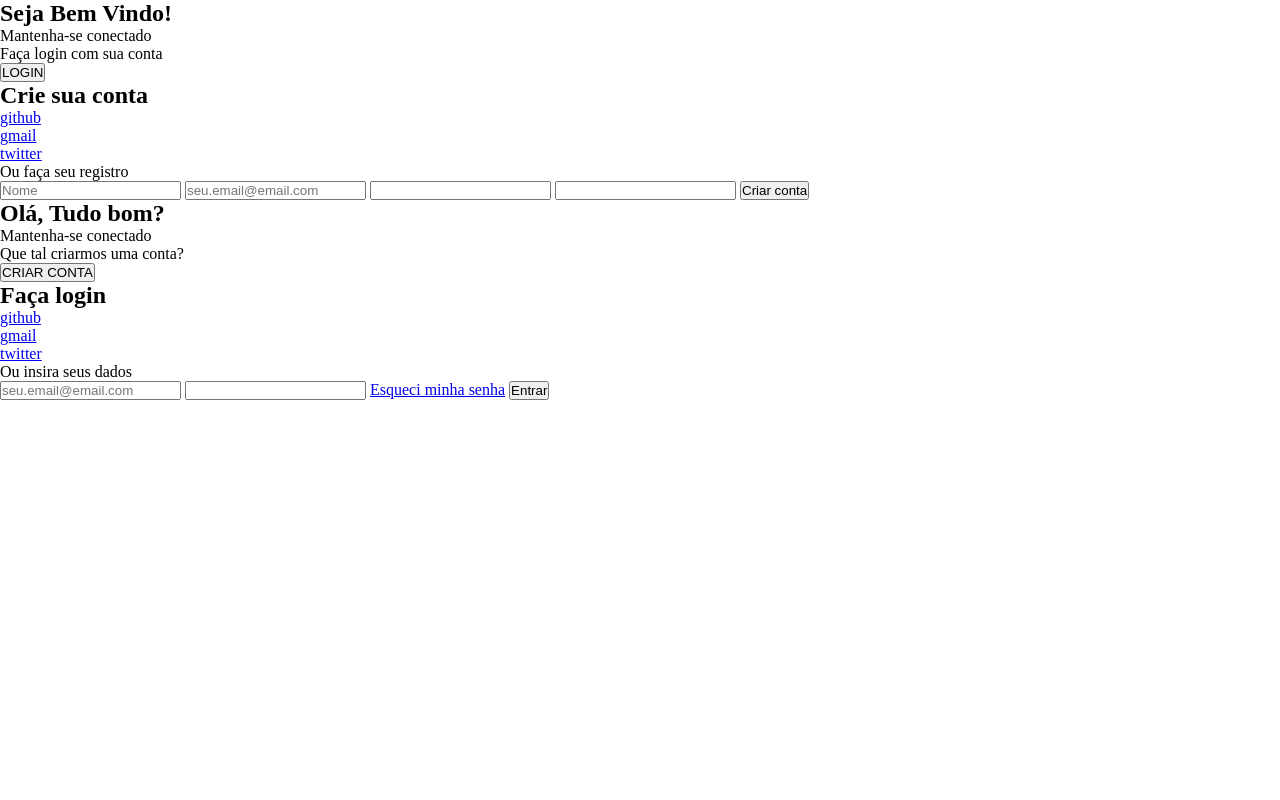
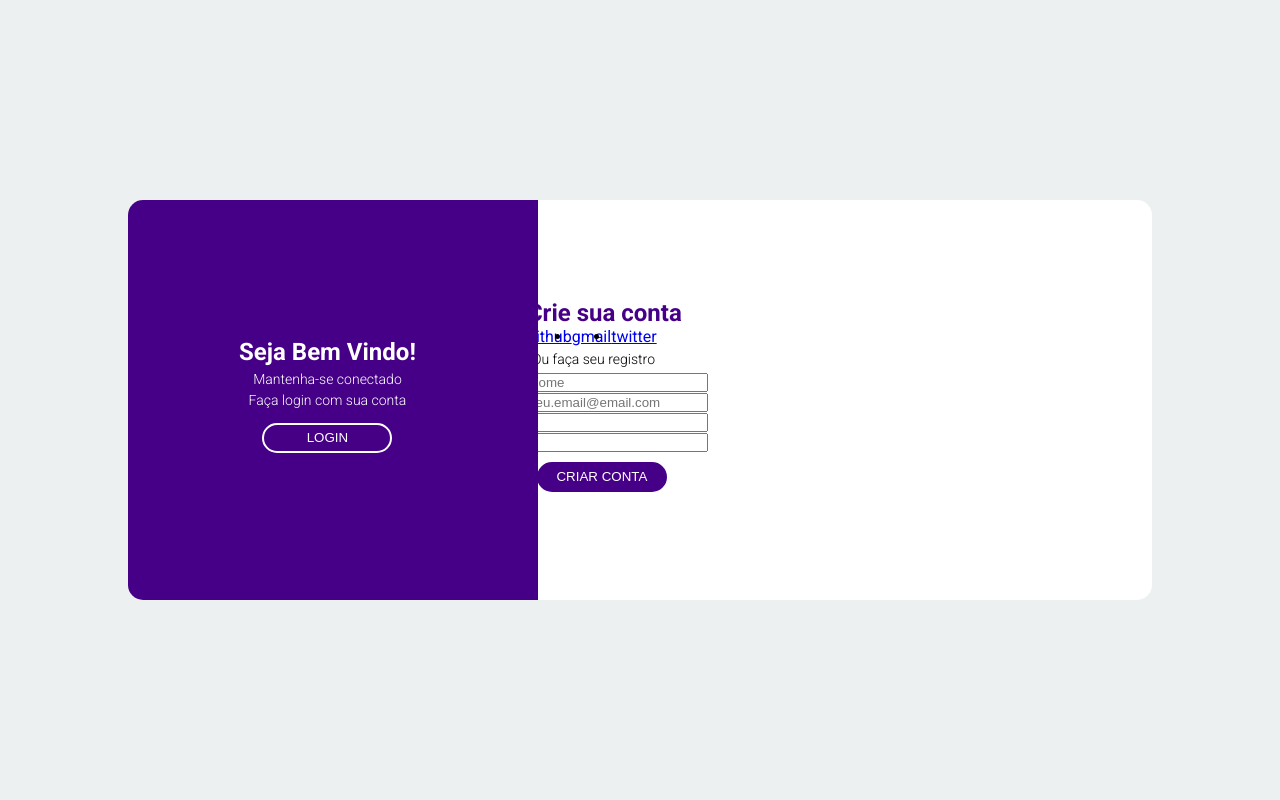
Before and after one commit to Jefferson682/studentsRegister, a PHP site: page / in a window 1280 px wide. Run offline with PHP 8.4, Linux system fonts and the light colour scheme.

Commit message:
modify style

```diff
--- a/css/style.css
+++ b/css/style.css
@@ -1,5 +1,100 @@
+@import url('https://fonts.googleapis.com/css2?family=Roboto:wght@300;400;700;900&display=swap');
+
 * {
     margin: 0;
     padding: 0;
     box-sizing: border-box;
 }
+
+body {
+    font-family: 'Roboto', sans-serif;
+}
+
+.container {
+    display: flex;
+    justify-content: center;
+    align-items: center;
+    height: 100vh;
+    background-color: #ecf0f1;
+}
+
+.content {
+    background-color: white;
+    border-radius: 15px;
+    height: 50%;
+    width: 80%;
+    justify-content: space-between;
+    align-items: center;
+    position: relative;
+}
+
+.content::before {
+    content: "";
+    position: absolute;
+    background-color: #460087;
+    width: 40%;
+    height: 100%;
+    border-top-left-radius: 15px;
+    border-bottom-left-radius: 15px;
+}
+
+.description {
+    margin: 5px;
+    font-size: 14px;
+    font-weight: 300;
+}
+
+.first-content {
+    display: flex;
+}
+
+.text-purple {
+    color: #460087;
+}
+
+.text-white {
+    color: white;
+}
+
+.first-column {
+    text-align: center;
+    flex: 1 0 auto;
+    z-index: 1;
+}
+.second-column {
+    flex: 2 0 auto;
+}
+
+.second-content{
+    position: absolute;
+    display: none;
+}
+
+.form {
+    display: flex;
+    flex-direction: column;
+}
+
+.item-socialMedia {
+    display: flex;
+}
+
+.btn {
+    border-radius: 15px;
+    height: 30px;
+    width: 130px;
+    margin: 10px;
+    text-transform: uppercase;
+}
+
+.btn-purple {
+    border: 2px solid white ;
+    background: rgba(0, 0, 0, 0.01);
+    color: white;
+}
+
+.btn-white {
+    border: 2px solid #460087;
+    background-color: #460087;
+    color: white;
+}
--- a/index.html
+++ b/index.html
@@ -10,15 +10,15 @@
 <div class="container">
     <div class="content first-content">
         <div class="first-column">
-            <h2 class="title">Seja Bem Vindo!</h2>
-            <p class="description">Mantenha-se conectado</p>
-            <p class="description">Faça login com sua conta</p>
-            <button class="btn">LOGIN</button>
+            <h2 class="title text-white">Seja Bem Vindo!</h2>
+            <p class="description text-white">Mantenha-se conectado</p>
+            <p class="description text-white">Faça login com sua conta</p>
+            <button class="btn btn-purple">LOGIN</button>
         </div> <!--Final da primeira coluna-->
         <div class="second-column">
-            <h2 class="title">Crie sua conta</h2>
+            <h2 class="title text-purple">Crie sua conta</h2>
             <div class="social-media">
-                <ul>
+                <ul class="item-socialMedia">
                     <li><a href="#">github</a></li>
                     <li><a href="#">gmail</a></li>
                     <li><a href="#">twitter</a></li>
@@ -30,7 +30,7 @@
                 <label for="email"><input type="email" name="email" id="email" placeholder="seu.email@email.com"></label>
                 <label for="password"><input type="password" name="password" id="password"></label>
                 <label for="confPassword"><input type="password" name="confPassword" id="confPassword"></label>
-                <button class="btn">Criar conta</button>
+                <button class="btn btn-white">Criar conta</button>
             </form>
         </div><!--Final da segunda coluna-->
     </div> <!--Final do primeiro container-->
```
